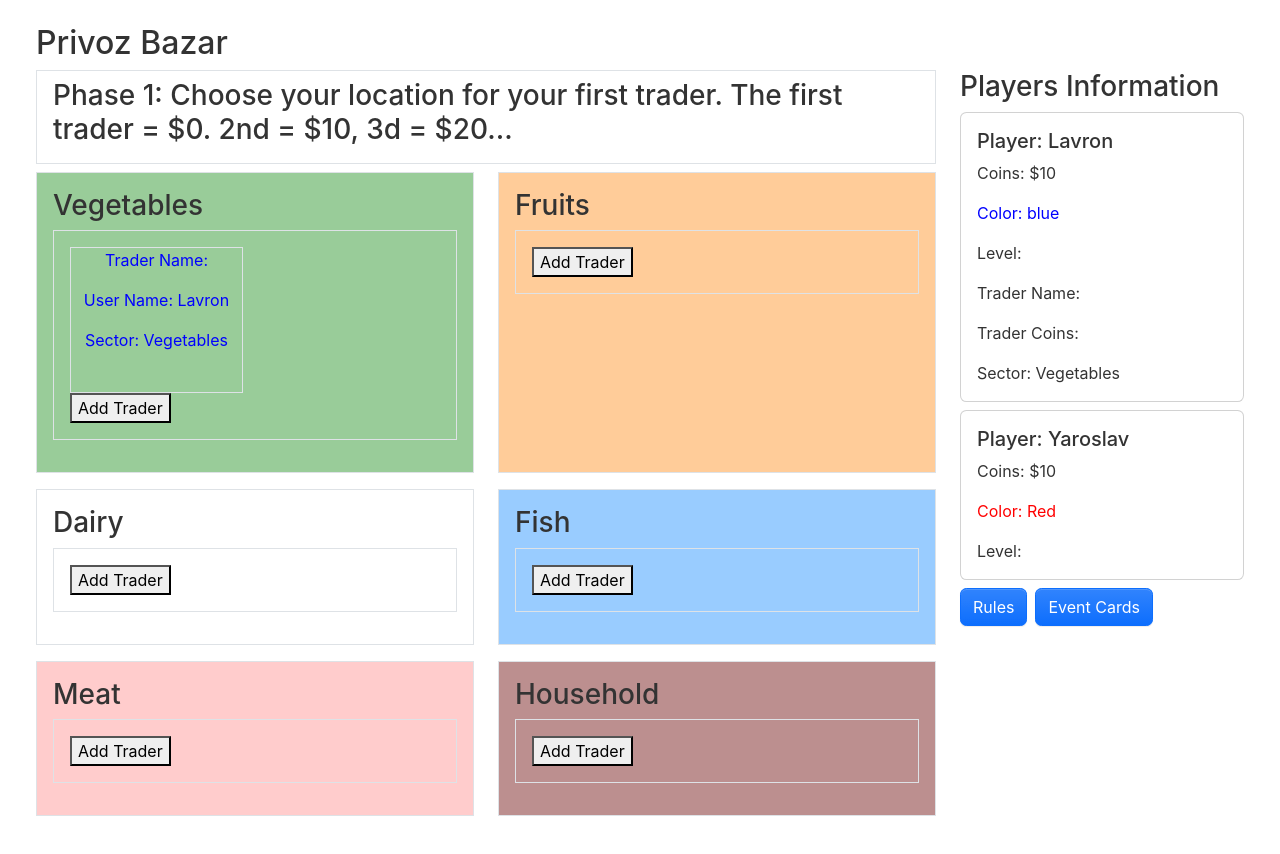
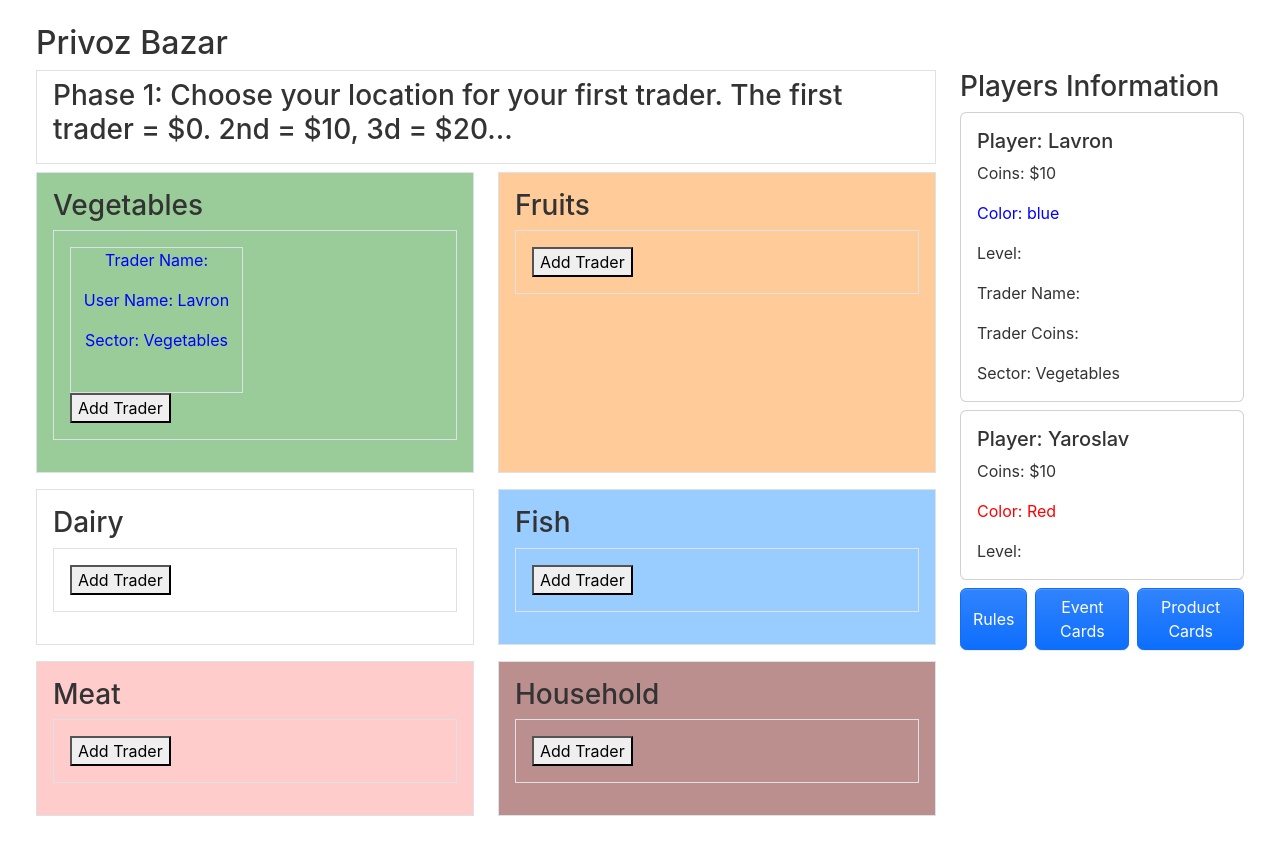
Before and after one commit to kseofont/privoz-game, a React (Create React App) app: page / in a window 1280 px wide. Built offline with nearby package versions, Linux system fonts and the light colour scheme.

Commit message:
Product Card Button

```diff
--- a/src/components/Menu.js
+++ b/src/components/Menu.js
@@ -5,6 +5,7 @@ const Menu = ({ gameData, eventCards }) => {
     const { players } = gameData;
     const [showRulesModal, setShowRulesModal] = useState(false);
     const [showEventCardsModal, setShowEventCardsModal] = useState(false); // State for event cards modal
+    const [showProductCardsModal, setShowProductCardsModal] = useState(false); // State for event cards modal
 
 
     const handleCloseRulesModal = () => setShowRulesModal(false);
@@ -12,7 +13,9 @@ const Menu = ({ gameData, eventCards }) => {
 
     // Functions to show and hide the event cards modal
     const handleShowEventCardsModal = () => setShowEventCardsModal(true);
+    const handleShowProductCardsModal = () => setShowProductCardsModal(true);
     const handleCloseEventCardsModal = () => setShowEventCardsModal(false);
+    const handleCloseProductCardsModal = () => setShowProductCardsModal(false);
 
     //  console.log(eventCards);
 
@@ -74,6 +77,11 @@ const Menu = ({ gameData, eventCards }) => {
                 {/* Button to show event cards modal */}
                 <Button variant="primary" onClick={handleShowEventCardsModal}>
                     Event Cards
+                </Button>
+
+                {/* Button to show Product cards modal */}
+                <Button variant="primary" onClick={handleShowProductCardsModal}>
+                    Product Cards
                 </Button>
             </div>
             {/* Rules Modal */}
@@ -233,6 +241,27 @@ const Menu = ({ gameData, eventCards }) => {
                     </Button>
                 </Modal.Footer>
             </Modal>
+            {/* Product Cards Modal */}
+            <Modal show={showProductCardsModal} onHide={handleCloseProductCardsModal} dialogClassName="modal-70w">
+                <Modal.Header closeButton>
+                    <Modal.Title>Product Cards</Modal.Title>
+                </Modal.Header>
+                <Modal.Body>
+                    {/* Render negative cards */}
+                    <div className='p-2 mb-4 red-background'>
+                        <h3>All Product Cards</h3>
+
+                    </div>
+
+
+                </Modal.Body>
+
+                <Modal.Footer>
+                    <Button variant="secondary" onClick={handleCloseProductCardsModal}>
+                        Close
+                    </Button>
+                </Modal.Footer>
+            </Modal>
 
         </div>
     );
```
